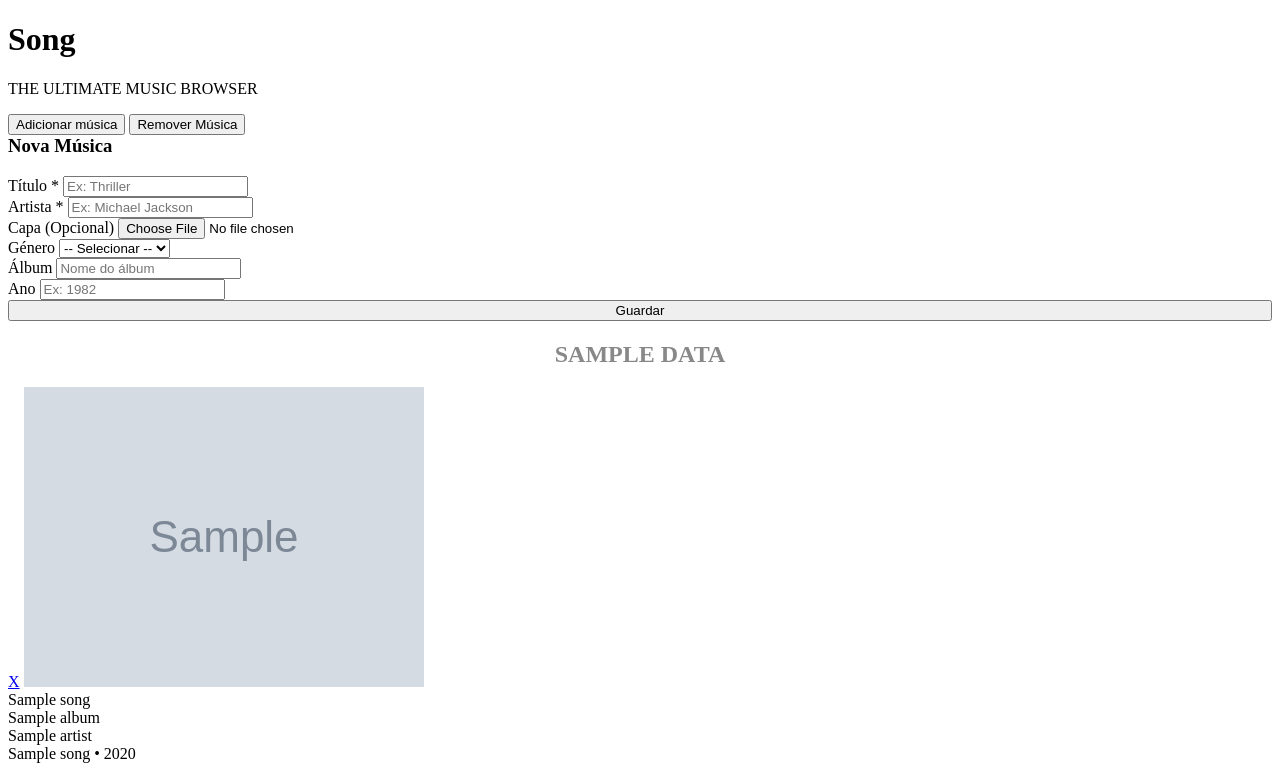
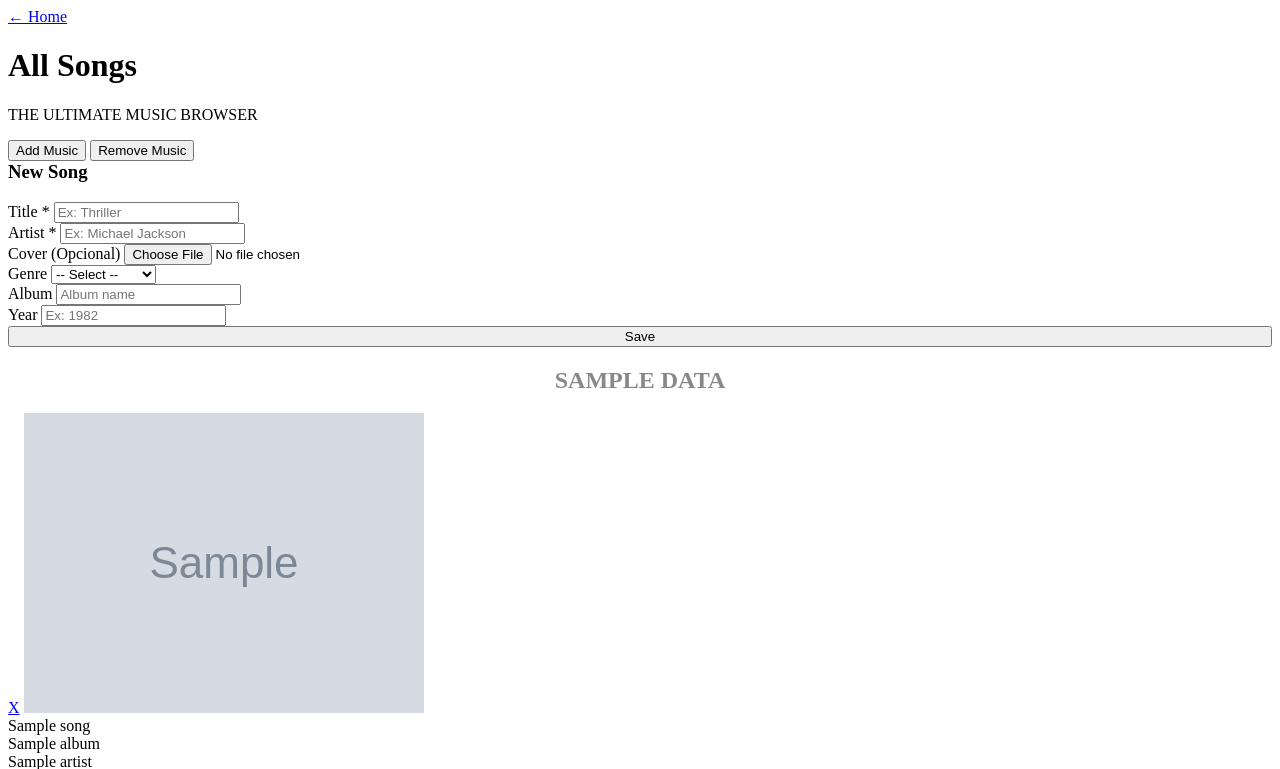
Before and after one commit to santosjoanita/SPOTIFY2.0, a PHP site: the page made by app/views/Songs/index.php in a window 1280 px wide. Shown: the top 769 px of the page. Run offline with PHP 8.4, Linux system fonts and the light colour scheme; the template is opened without the code that fills it: most values are stand-ins (such as "Sample title", 1, 10 or a date in 2020); grey boxes marked "Sample" are stand-in pictures.

Commit message:
Botão de home adicionado

```diff
--- a/app/views/Songs/index.php
+++ b/app/views/Songs/index.php
@@ -3,56 +3,52 @@
 <head>
     <meta charset="UTF-8">
     <title>Song - Ultimate Music Browser</title>
-    <!-- Fontes Google -->
     <link href="https://fonts.googleapis.com/css2?family=Playfair+Display:wght@700&family=Roboto:wght@300;400;500;700&display=swap" rel="stylesheet">
-
-    <!-- CSS Externo -->
     <link rel="stylesheet" href="<?= $url_alias ?>/assets/css/views_songs.css">
 </head>
 <body>
-
-    <!-- 1. HEADER -->
+<a href="<?= $url_alias ?>/" class="btn-home">← Home</a>
     <!-- Estilo inline apenas para a imagem de fundo funcionar com o caminho dinâmico -->
     <div class="hero" style="background-image: url('<?= $url_alias ?>/assets/img/cat_songs.jpg');">
         <div class="hero-content">
-            <h1>Song</h1>
+            <h1>All Songs</h1>
             <p>THE ULTIMATE MUSIC BROWSER</p>
         </div>
     </div>
 
     <!-- 2. BOTÕES -->
     <div class="actions">
-        <button onclick="toggleForm()" class="btn btn-add">Adicionar música</button>
-        <button onclick="toggleDeleteMode()" class="btn btn-remove" id="btnRemove">Remover Música</button>
+        <button onclick="toggleForm()" class="btn btn-add">Add Music</button>
+        <button onclick="toggleDeleteMode()" class="btn btn-remove" id="btnRemove">Remove Music</button>
     </div>
 
 
 
     <!-- 3. FORMULÁRIO (COM UPLOAD) -->
     <div id="form-container">
-        <h3 style="margin-top:0">Nova Música</h3>
+        <h3 style="margin-top:0">New Song</h3>
         <!-- enctype="multipart/form-data" é OBRIGATÓRIO para enviar imagens -->
         <form action="<?= $url_alias ?>/Songs/store" method="POST" enctype="multipart/form-data">
             <div class="form-group">
-                <label>Título *</label>
+                <label>Title *</label>
                 <input type="text" name="title" required placeholder="Ex: Thriller">
             </div>
 
             <div class="form-group">
-                <label>Artista *</label>
+                <label>Artist *</label>
                 <input type="text" name="artist" required placeholder="Ex: Michael Jackson">
             </div>
 
             <!-- CAMPO DE IMAGEM -->
             <div class="form-group">
-                <label>Capa (Opcional)</label>
+                <label>Cover (Opcional)</label>
                 <input type="file" name="cover_image" accept="image/*">
             </div>
 
             <div class="form-group">
-                <label>Género</label>
+                <label>Genre</label>
                 <select name="genre_id">
-                    <option value="">-- Selecionar --</option>
+                    <option value="">-- Select --</option>
                     <?php if (!empty($data['genres'])): ?>
                         <?php foreach($data['genres'] as $g): ?>
                             <option value="<?= $g['id'] ?>"><?= htmlspecialchars($g['genre']) ?></option>
@@ -62,16 +58,16 @@
             </div>
 
             <div class="form-group">
-                <label>Álbum</label>
-                <input type="text" name="album" placeholder="Nome do álbum">
+                <label>Album</label>
+                <input type="text" name="album" placeholder="Album name">
             </div>
 
             <div class="form-group">
-                <label>Ano</label>
+                <label>Year</label>
                 <input type="number" name="year" placeholder="Ex: 1982">
             </div>
 
-            <button type="submit" class="btn btn-add" style="width:100%">Guardar</button>
+            <button type="submit" class="btn btn-add" style="width:100%">Save</button>
         </form>
     </div>
 
@@ -85,7 +81,7 @@
 
         <div class="grid">
             <?php if(empty($data['songs'])): ?>
-                <p style="text-align:center; width:100%; grid-column: 1/-1;">Ainda não há músicas.</p>
+                <p style="text-align:center; width:100%; grid-column: 1/-1;">No songs yeat. Add some!</p>
             <?php else: ?>
                 <?php foreach($data['songs'] as $song): ?>
                 <div class="card">
@@ -93,7 +89,7 @@
                         <!-- Botão X -->
                         <a href="<?= $url_alias ?>/Songs/delete/<?= $song['id'] ?>"
                            class="delete-overlay"
-                           onclick="return confirm('Tem a certeza que quer eliminar esta música?')">X</a>
+                           onclick="return confirm('Are you sure you want to delete this song?')">X</a>
 
                         <!-- IMAGEM DA CAPA -->
                         <?php
--- a/assets/js/views_songs.js
+++ b/assets/js/views_songs.js
@@ -22,7 +22,7 @@ function toggleDeleteMode() {
     });
 
     if (isHidden) {
-        mainBtn.textContent = "Cancelar";
+        mainBtn.textContent = "Cancel";
         mainBtn.style.background = "#777";
     } else {
         mainBtn.textContent = "Remover Música";
```
Also changed, not shown: assets/css/views_songs.css (+31 -0 lines).
